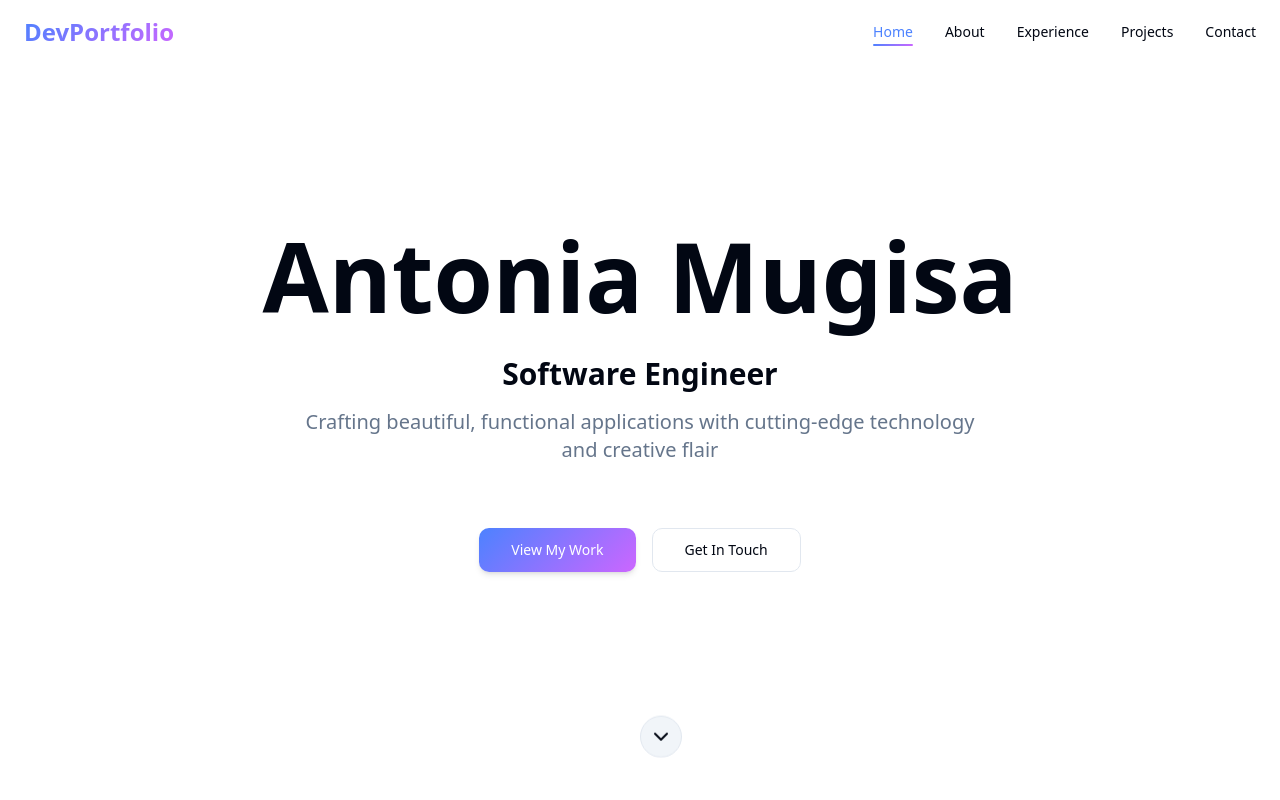
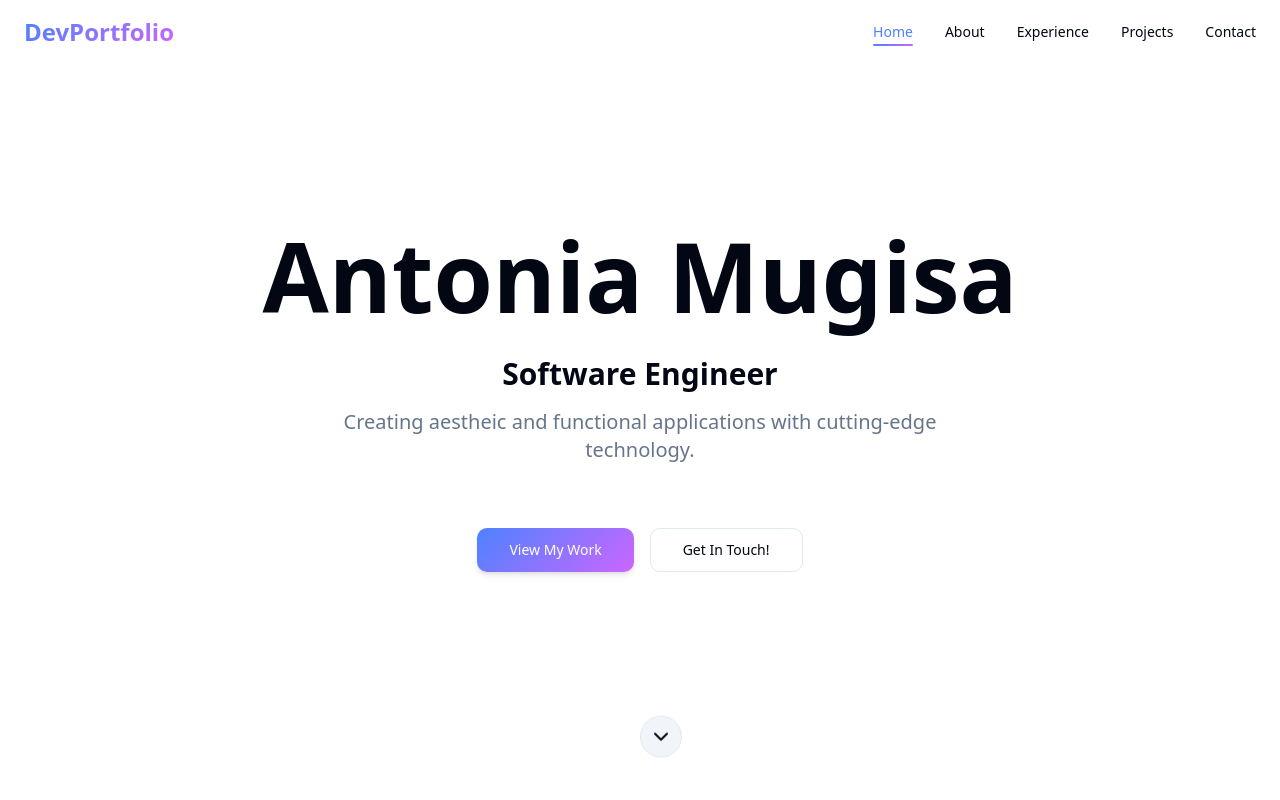
Before and after one commit to antoniamugisa/my-portfolio, a React (Vite) app: page / in a window 1280 px wide. Shown: the top 800 px of the page. Built offline with nearby package versions, Linux system fonts and the light colour scheme.

Commit message:
Fix typos and improve wording in Home and Index components

```diff
--- a/src/pages/Home.tsx
+++ b/src/pages/Home.tsx
@@ -46,7 +46,7 @@ const Home = () => {
           </div>
 
           <h1 className="text-5xl md:text-7xl font-bold mb-6 bg-gradient-primary bg-clip-text text-transparent">
-            Software Develo
+            Software Developer
           </h1>
 
           <p className="text-xl md:text-2xl text-foreground/80 mb-8 leading-relaxed">
--- a/src/pages/Index.tsx
+++ b/src/pages/Index.tsx
@@ -256,7 +256,7 @@ const Index = () => {
                 Software Engineer
               </h2>
               <p className="text-lg md:text-xl text-muted-foreground max-w-2xl mx-auto leading-relaxed">
-                Crafting beautiful, functional applications with cutting-edge technology and creative flair
+                Creating aestheic and functional applications with cutting-edge technology.
               </p>
             </div>
 
@@ -274,7 +274,7 @@ const Index = () => {
                 className="border-border text-foreground hover:bg-muted"
                 onClick={() => scrollToSection('contact')}
               >
-                Get In Touch
+                Get In Touch!
               </Button>
             </div>
           </div>
```
